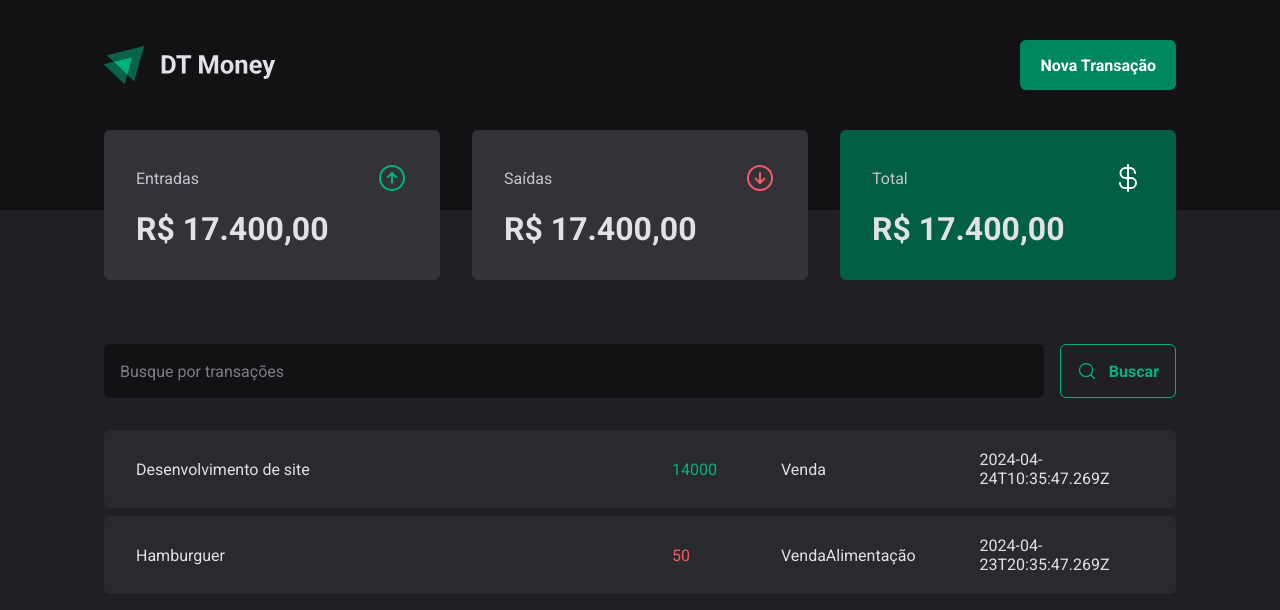
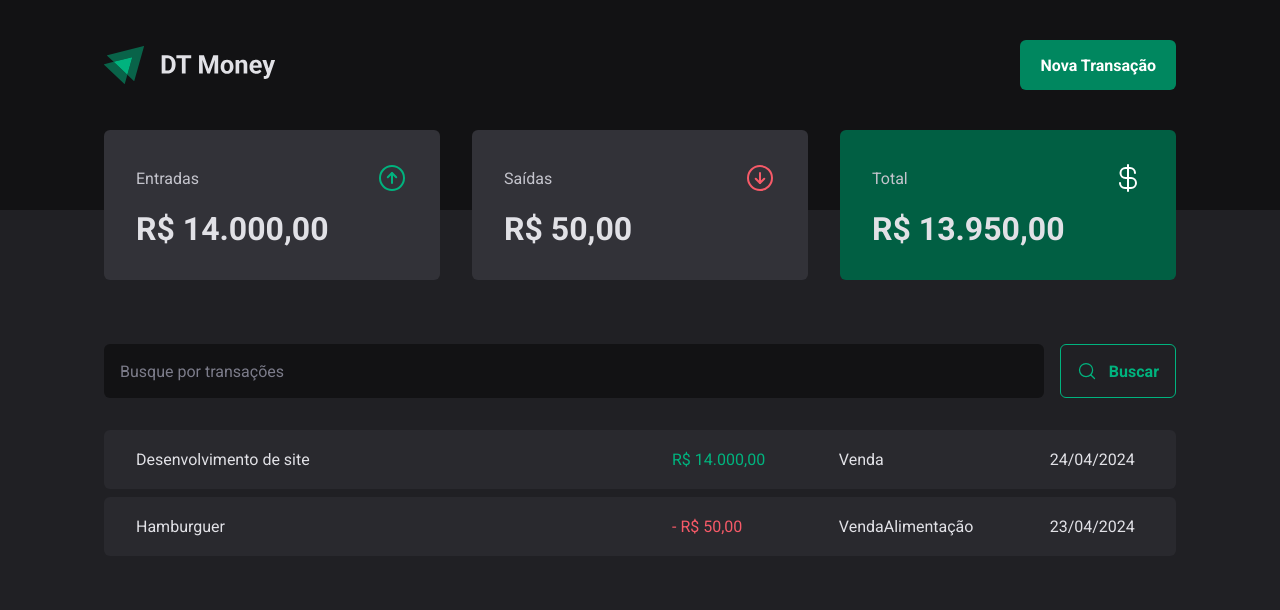
Before and after one commit to RafaelLimaReis/dt-money, a React (Vite) app: page / in a window 1280 px wide. Shown: the top 610 px of the page. Built offline with nearby package versions, Linux system fonts and the light colour scheme; data requests are answered from the project's data file.

Commit message:
atualizando summary e formatando infos

```diff
--- a/src/components/Summary/index.tsx
+++ b/src/components/Summary/index.tsx
@@ -1,7 +1,24 @@
 import { ArrowCircleDown, ArrowCircleUp, CurrencyDollar } from "phosphor-react";
 import { SummaryCard, SummaryContainer } from "./styles";
+import { useContext } from "react";
+import { TransactionsContext } from "../../contexts/TransactionsContext";
+import { priceFormatter } from "../../utils/formatter";
 
 export function Summary() {
+    const { transactions } = useContext(TransactionsContext);
+
+    const summary = transactions.reduce((summaryAccumulator, transaction) => {
+        if (transaction.type === 'income') {
+            summaryAccumulator.income += transaction.price;
+            summaryAccumulator.total += transaction.price;
+        } else {
+            summaryAccumulator.outcome += transaction.price;
+            summaryAccumulator.total -= transaction.price;
+        }
+
+        return summaryAccumulator;
+    }, { income: 0, outcome: 0, total: 0 });
+
     return (
         <SummaryContainer>
             <SummaryCard>
@@ -9,21 +26,21 @@ export function Summary() {
                     <span>Entradas</span>
                     <ArrowCircleUp size={32} color="#00b37e" />
                 </header>
-                <strong>R$ 17.400,00</strong>
+                <strong>{priceFormatter.format(summary.income)}</strong>
             </SummaryCard>
             <SummaryCard>
                 <header>
                     <span>Saídas</span>
                     <ArrowCircleDown size={32} color="#f75a68" />
                 </header>
-                <strong>R$ 17.400,00</strong>
+                <strong>{priceFormatter.format(summary.outcome)}</strong>
             </SummaryCard>
             <SummaryCard variant="green">
                 <header>
                     <span>Total</span>
                     <CurrencyDollar size={32} color="#FFF" />
                 </header>
-                <strong>R$ 17.400,00</strong>
+                <strong>{priceFormatter.format(summary.total)}</strong>
             </SummaryCard>
         </SummaryContainer>
     )
--- a/src/pages/Transactions/index.tsx
+++ b/src/pages/Transactions/index.tsx
@@ -4,6 +4,7 @@ import { SearchForm } from "../../components/SearchForm";
 import { Summary } from "../../components/Summary";
 import { PriceHighlight, TransactionsContainer, TransactionsTable } from "./styles";
 import { TransactionsContext } from "../../contexts/TransactionsContext";
+import { dateFormatter, priceFormatter } from "../../utils/formatter";
 
 export function Transactions() {
     const { transactions } = useContext(TransactionsContext);
@@ -23,10 +24,13 @@ export function Transactions() {
                                     <tr key={transaction.id}>
                                         <td width="50%">{transaction.description}</td>
                                         <td>
-                                            <PriceHighlight variant={transaction.type}>{transaction.price}</PriceHighlight>
+                                            <PriceHighlight variant={transaction.type}>
+                                                {transaction.type === 'outcome' && '- '}
+                                                {priceFormatter.format(transaction.price)}
+                                            </PriceHighlight>
                                         </td>
                                         <td>{transaction.category}</td>
-                                        <td>{transaction.createdAt}</td>
+                                        <td>{dateFormatter.format(new Date(transaction.createdAt))}</td>
                                     </tr>
                                 )
                             })
--- /dev/null
+++ b/src/utils/formatter.ts
@@ -0,0 +1,6 @@
+export const dateFormatter = new Intl.DateTimeFormat('pt-BR');
+
+export const priceFormatter = new Intl.NumberFormat('pt-BR', {
+    style: 'currency',
+    currency: 'BRL'
+});
```
